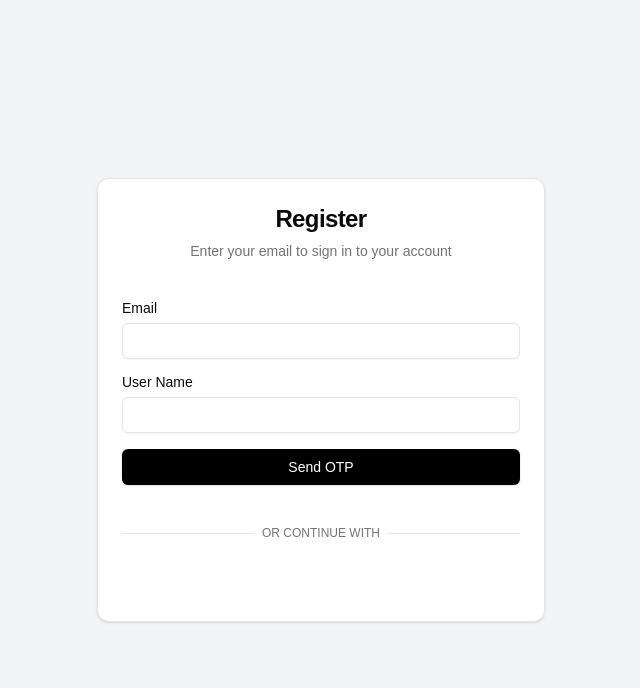
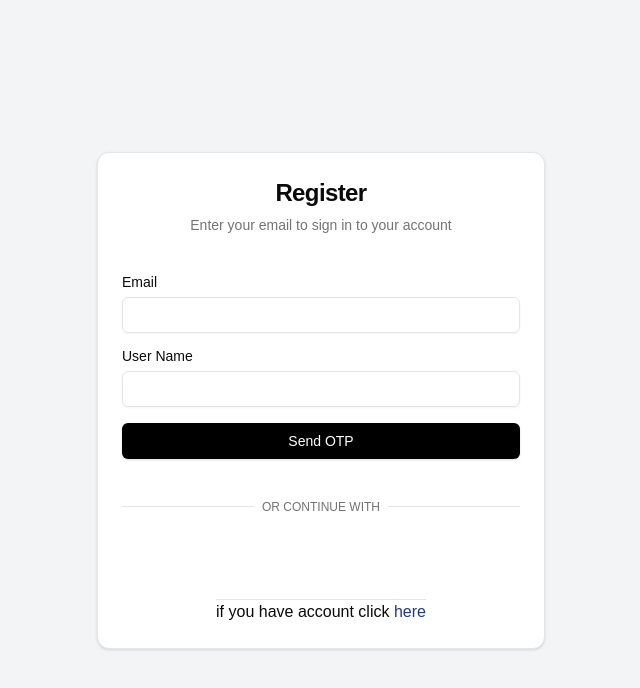
Before and after one commit to harshit-exe/ai-medical-analysis, a Next.js app: page /register in a window 1280 px wide. Shown: the top 688 px of the page, without its empty margins (319-959 px from the left). Built offline with nearby package versions, Linux system fonts and the light colour scheme.

Commit message:
navigate works

```diff
--- a/src/app/login/page.jsx
+++ b/src/app/login/page.jsx
@@ -171,6 +171,12 @@ export default function LoginPage() {
               onError={onSignupFailure}
             />
           </GoogleOAuthProvider>
+
+
+          <div className="pt-3">
+            <hr />
+            if you don't have account click <Link href={'/register'} className="text-blue-900 hover:text-red-500"> here </Link>
+          </div>
           {/* </Button> */}
         </CardFooter>
       </Card>
--- a/src/app/register/page.jsx
+++ b/src/app/register/page.jsx
@@ -186,6 +186,11 @@ export default function LoginPage() {
                             onError={onSignupFailure}
                         />
                     </GoogleOAuthProvider>
+
+                    <div className="pt-3">
+                        <hr />
+                        if you have account click <Link href={'/login'} className="text-blue-900 hover:text-red-500"> here </Link>
+                    </div>
                     {/* </Button> */}
                 </CardFooter>
             </Card>
--- a/src/utils/constants.js
+++ b/src/utils/constants.js
@@ -1,3 +1,3 @@
 // export const BaseApiUrl = "https://jobportal-backend-wine.vercel.app/api";
-export const BaseApiUrl = "http://localhost:4000/api";
-// export const BaseApiUrl = "https://istd-api.vercel.app/api";
+// export const BaseApiUrl = "http://localhost:4000/api";
+export const BaseApiUrl = "https://birla-api.vercel.app/api";
```
Lines whose indentation alone changed are shown as unchanged.
